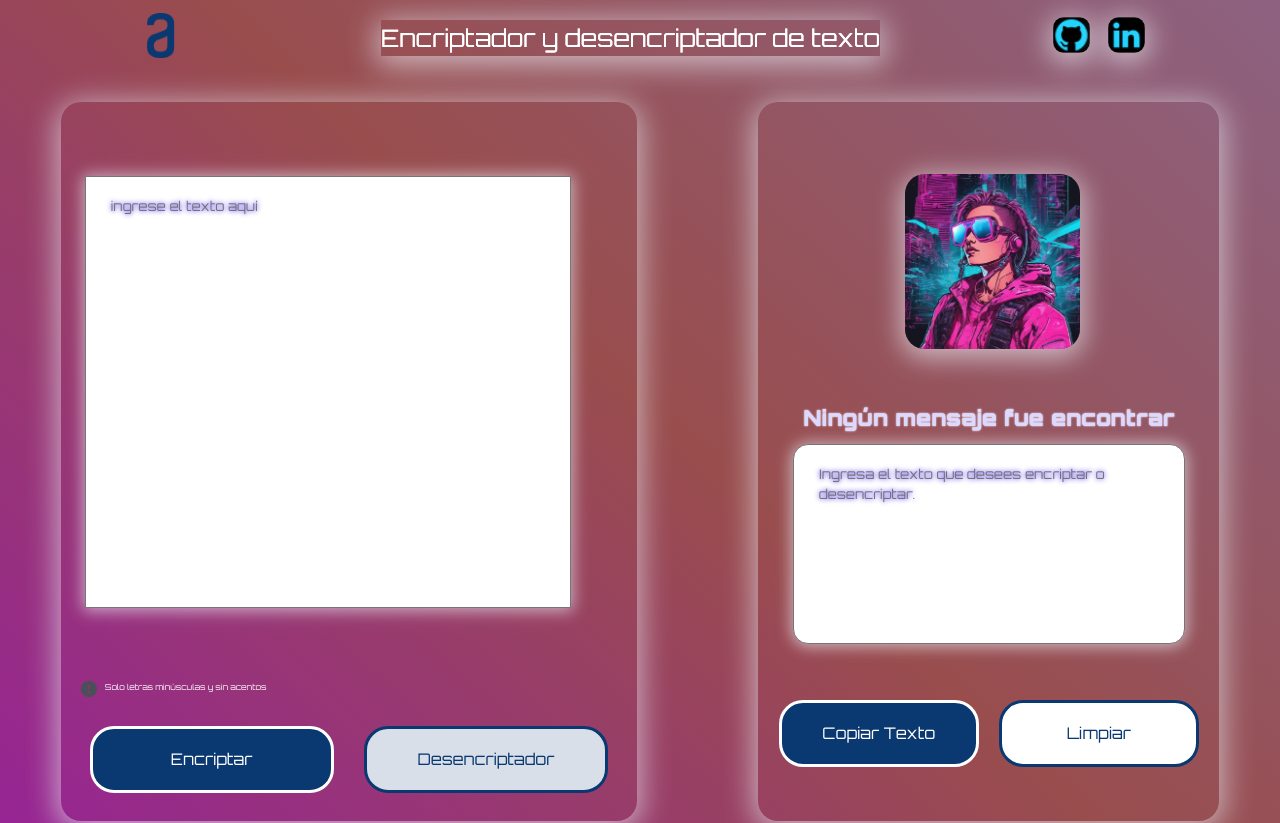
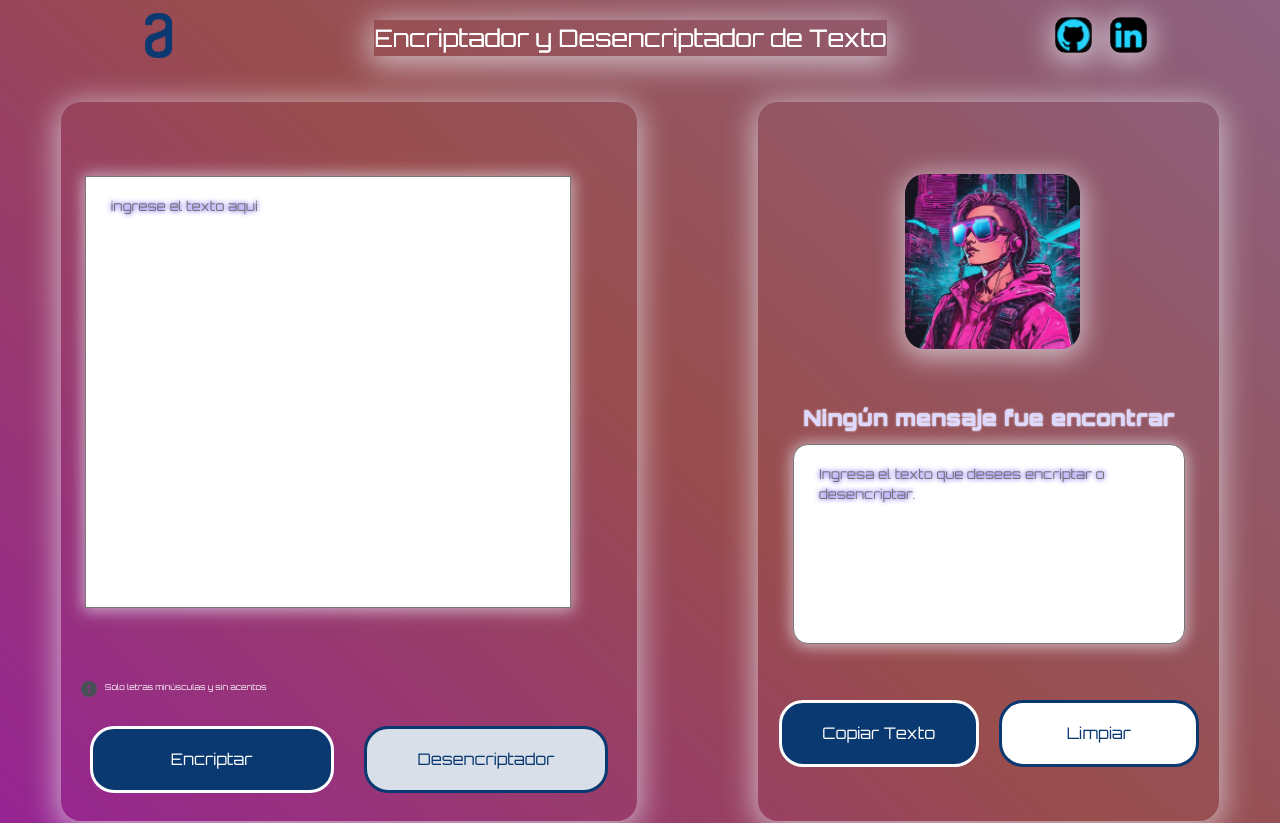
Before and after one commit to leydivalencia/Challenge-Encriptador-Alura-, a plain HTML site: page index.html in a window 1280 px wide. Shown: the top 823 px of the page. Drawn offline with Linux system fonts and the light colour scheme.

Commit message:
Cambios actualizados2

```diff
--- a/index.html
+++ b/index.html
@@ -13,7 +13,7 @@
     <header>
         <div class="icon_alura"> <img id="principal_img" src="/assets/Logo.png" alt=""> </div>
         <div id="div-h1">
-            <h1>Encriptador y desencriptador de texto</h1>
+            <h1>Encriptador y Desencriptador de Texto</h1>
         </div>
         <div id="div-icon">
             <a href="https://github.com/leydivalencia" target="_blank"><img src="/assets/github.png" alt="" class="icon-git"> </a>
@@ -24,8 +24,7 @@
     <!--seccion main-->
     <main class="main">
 
-        <!--Seccion 1-->
-
+        <!--Seccion1-->
         <section class="presentacion1">
             <div class="presentacion1_bloque">
                 <textarea id="presentacion1_texto" cols="30" rows="10" placeholder="Ingrese el texto aquí"></textarea>
```
